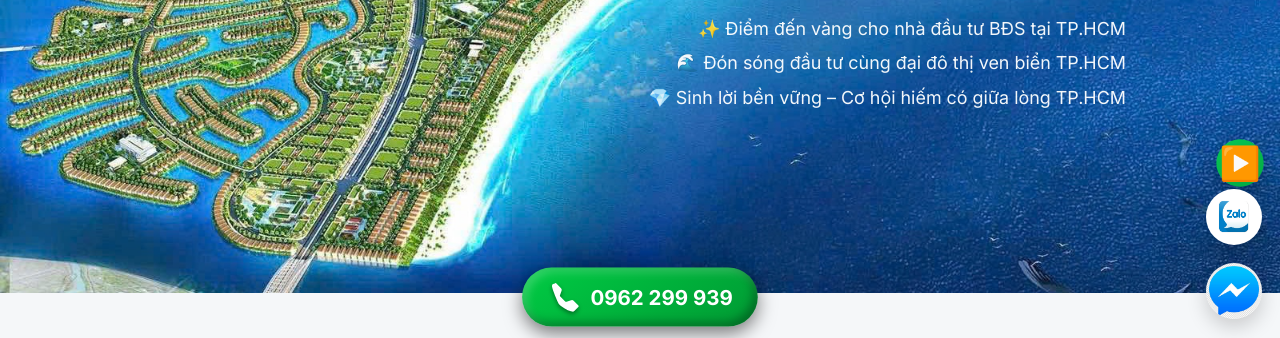
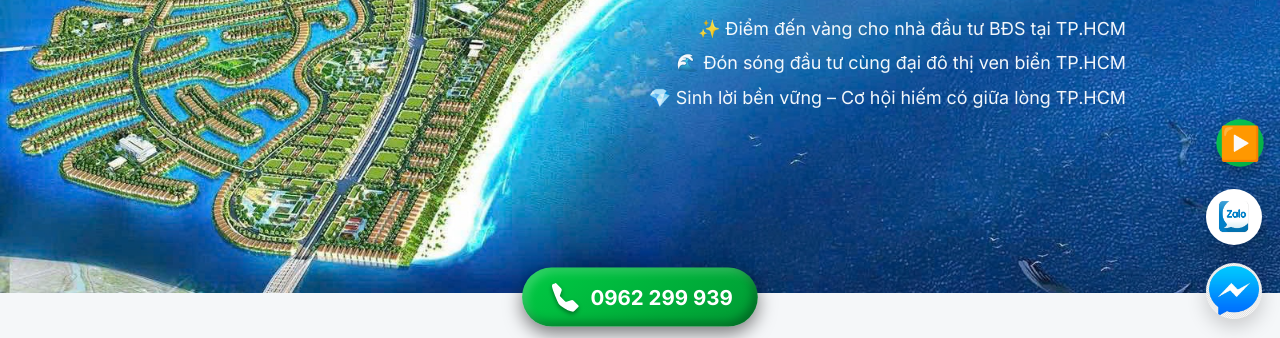
Before and after one commit to Hieubv3/Green-paradise-cangio, a plain HTML site: page index.html in a window 1280 px wide. Shown: the part 457-795 px from the top of the page. Drawn offline with Linux system fonts and the light colour scheme; files whose address does not match are found by name.

Commit message:
Update index.html
Signed-off-by: Hieubv3 <129743630+Hieubv3@users.noreply.github.com>

```diff
--- a/index.html
+++ b/index.html
@@ -2172,7 +2172,7 @@ function closeModal() {
 
 <!-- Nút Play/Pause nổi -->
 <div id="volume-control"
-     style="position:fixed; bottom:160px; right:20px; z-index:1000;">
+     style="position:fixed; bottom:180px; right:20px; z-index:1000;">
   <button id="volume-btn"
           style="background:linear-gradient(145deg, #06c755, #04a944);
                  border:none; border-radius:50%;
```
